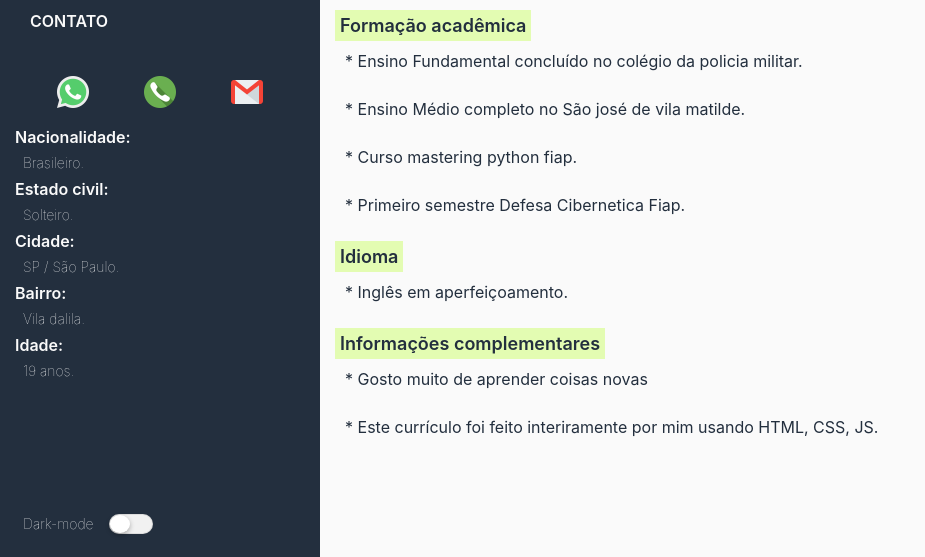
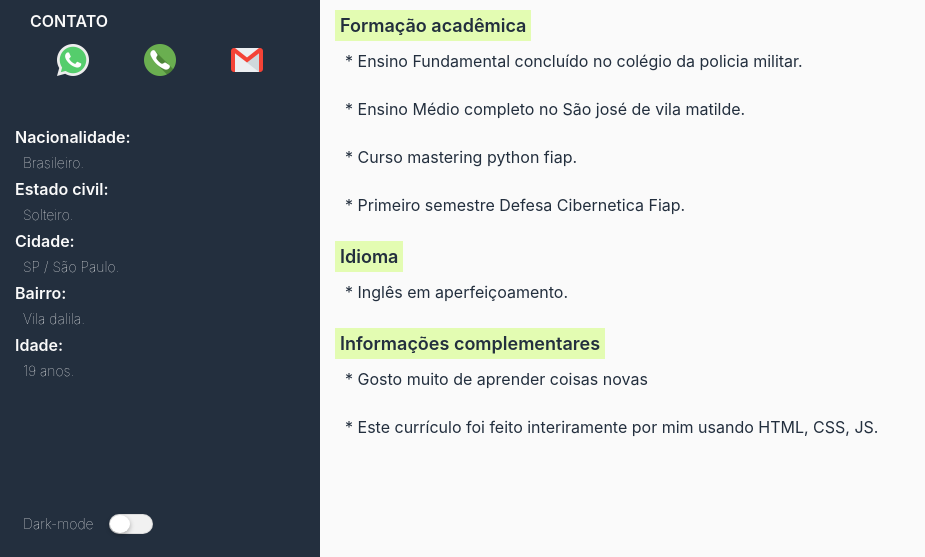
Before and after one commit to gabriel-martins-alcara/gabriel-martins-alcara, a plain HTML site: page curriculo/index.html in a window 1280 px wide. Shown: the part 243-800 px from the top of the page, without its empty margins (0-925 px from the left). Drawn offline with nearby package versions, Linux system fonts and the light colour scheme.

Commit message:
Update styles.css

```diff
--- a/curriculo/styles.css
+++ b/curriculo/styles.css
@@ -159,8 +159,8 @@ a:hover {
     font-size: 14px;
     color: #dddddd;
 }
-.icon-container{
-    padding-top: 32px;
+.icon-container {
+    padding-bottom: 32px;
     display: flex;
     justify-content: space-around;
 }
@@ -205,7 +205,7 @@ a:hover {
     margin-bottom: 32px;
 }
 #info-section-b {
-  animation-duration: 0.8s;
+  animation-duration: 0.4s;
   animation-name: slidein;
 }
 @keyframes slidein {
@@ -234,5 +234,5 @@ a:hover {
     background-color: #dddddd;
     border-radius: 20px;
     margin-left: 6px;
-  }
 }
+}
```
